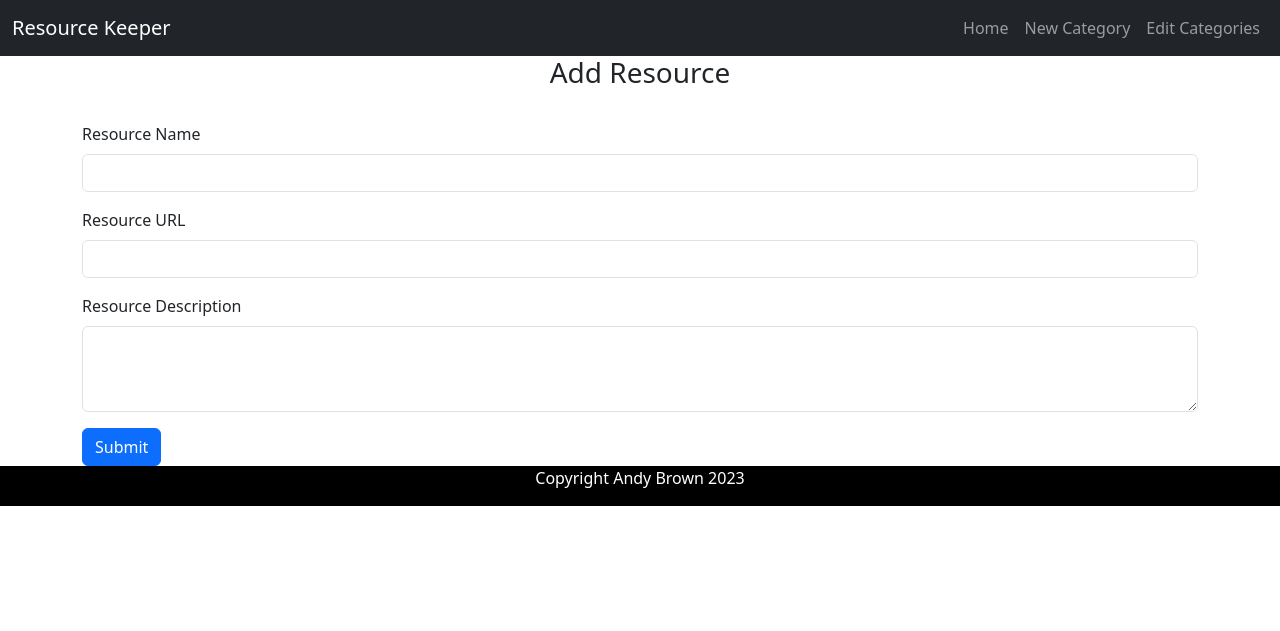
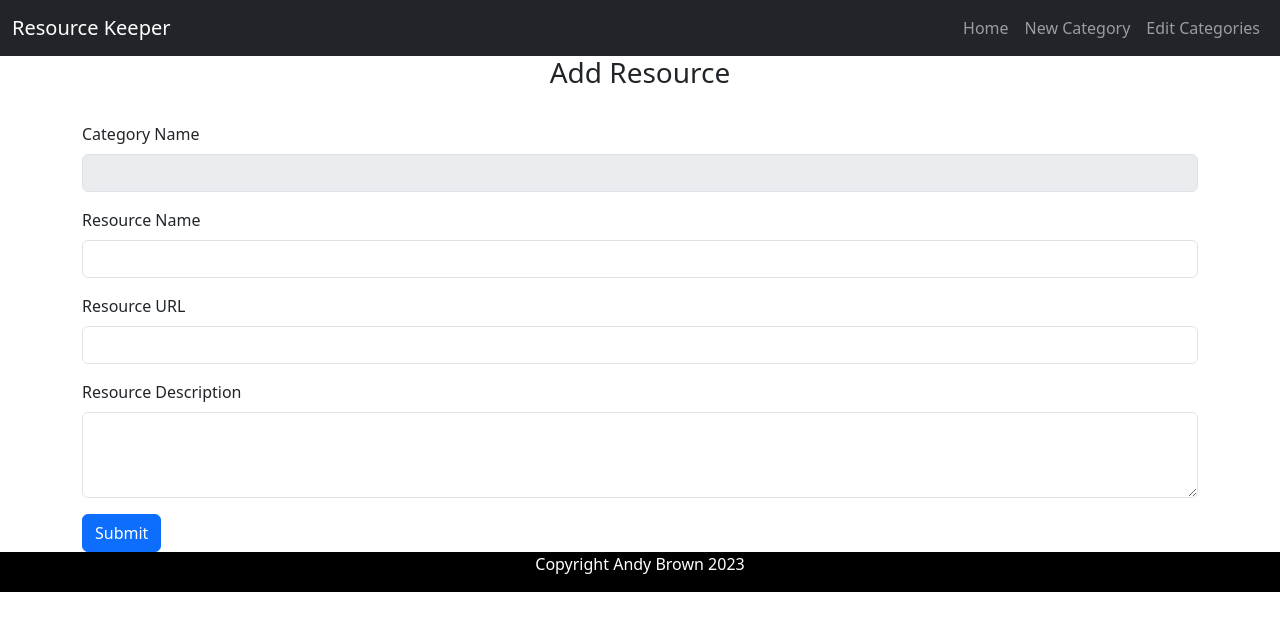
Before and after one commit to doctorandrewbrown/flask-resource-keeper, a Flask app: page /add_resource/1 in a window 1280 px wide. Shown: the top 631 px of the page. Run offline with Flask 3, Linux system fonts and the light colour scheme.

Commit message:
show category name in  form

```diff
--- a/resource_keeper/templates/add_resource.html
+++ b/resource_keeper/templates/add_resource.html
@@ -4,7 +4,11 @@
 <h3 class="text-center pb-4">Add Resource</h3>
 <div class="row">
     <!--input form-->
-    <form class="col-sm-12" action="{{ url_for('add_resource') }}" method="POST">
+    <form class="col-sm-12" action="{{ url_for('add_resource', category_id=category_id)}}" method="POST">
+      <div class="mb-3">
+        <label for="category_name" class="form-label">Category Name</label>
+        <input type="text" name="category_name" class="form-control" id="category_name" placeholder="{{category_name}}" disabled>
+      </div>
         <!--form input for task name-->
         <div class="mb-3">
             <label for="resource_name" class="form-label">Resource Name</label>
```
